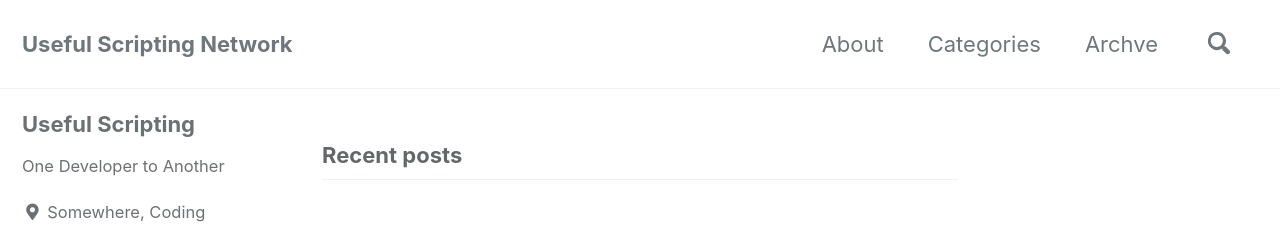
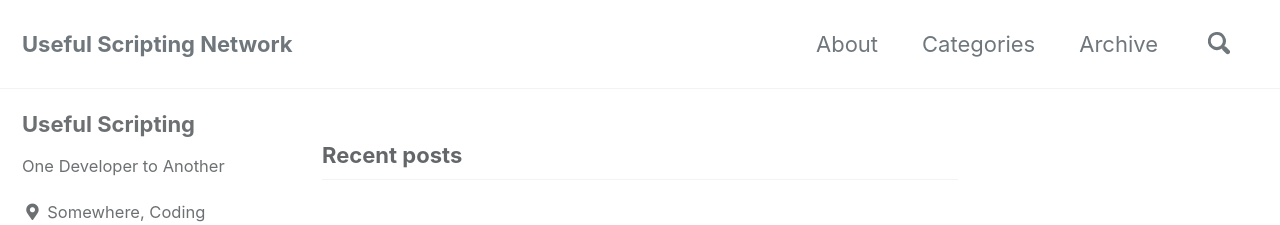
Before and after one commit to Useful-Scripting-Network/Useful-Scripting-Network.github.io, a Jekyll site: the page built from index.html, in a window 1280 px wide. Shown: the top 225 px of the page. Built offline with Jekyll 4.4.1, drawn with Linux system fonts in a browser that asks for light colours; cached includes are drawn as plain includes; the list of posts is cut into pages by our own code.

Commit message:
correct spelling

```diff
--- a/_data/navigation.yml
+++ b/_data/navigation.yml
@@ -4,5 +4,5 @@ main:
     url: /about/
   - title: "Categories"
     url: /categories/
-  - title: "Archve"
+  - title: "Archive"
     url: /archive/
```
